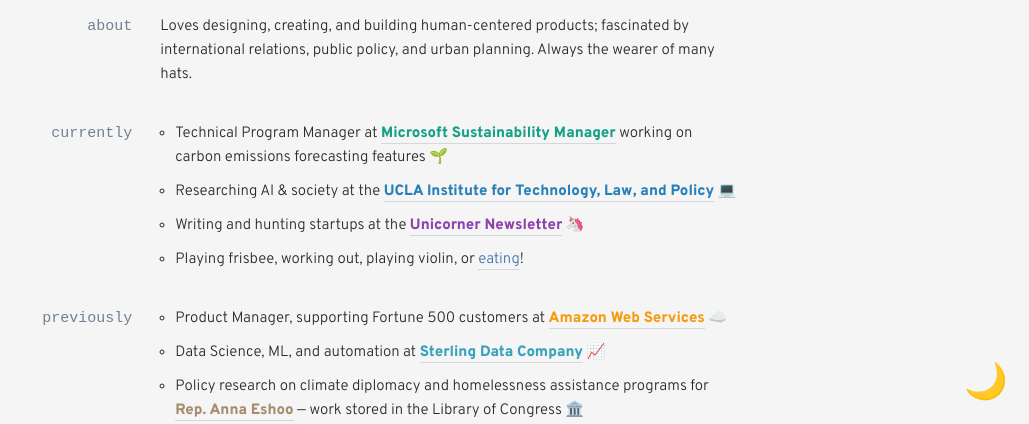
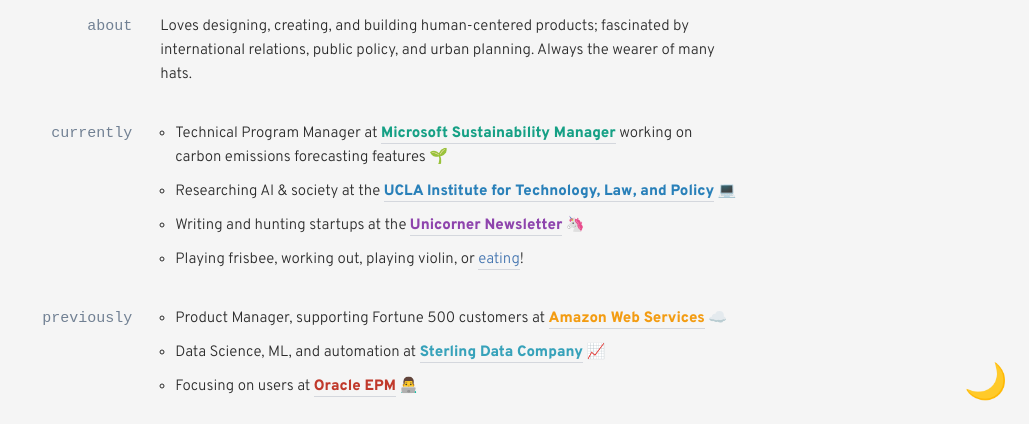
Before and after one commit to jormbee/jeremybaum.xyz, a plain HTML site: page index.html in a window 1280 px wide. Shown: the part 376-800 px from the top of the page, without its empty margins (251-1280 px from the left). Drawn offline with Linux system fonts and the light colour scheme; a web font is replaced by a local one.

Commit message:
Add files via upload

```diff
--- a/index.html
+++ b/index.html
@@ -105,8 +105,6 @@
                 <ul class="list">
                     <li>Product Manager, supporting Fortune 500 customers at <a class="highlight-o link" href="https://aws.amazon.com/industries/">Amazon Web Services</a> ☁️</li>
                     <li>Data Science, ML, and automation at <a class="highlight-lb link" href="https://sterlingdatacompany.com/">Sterling Data Company</a> 📈 </li>
-                    <li>Policy research on climate diplomacy and homelessness assistance programs for <a class="highlight-br link"
-                        href="https://eshoo.house.gov/">Rep. Anna Eshoo</a> — work stored in the Library of Congress 🏛️</li>
                     <li>Focusing on users at <a class="highlight-r link"
                             href="https://www.oracle.com/performance-management/">Oracle EPM</a> 👨‍💻</li>
 
```
